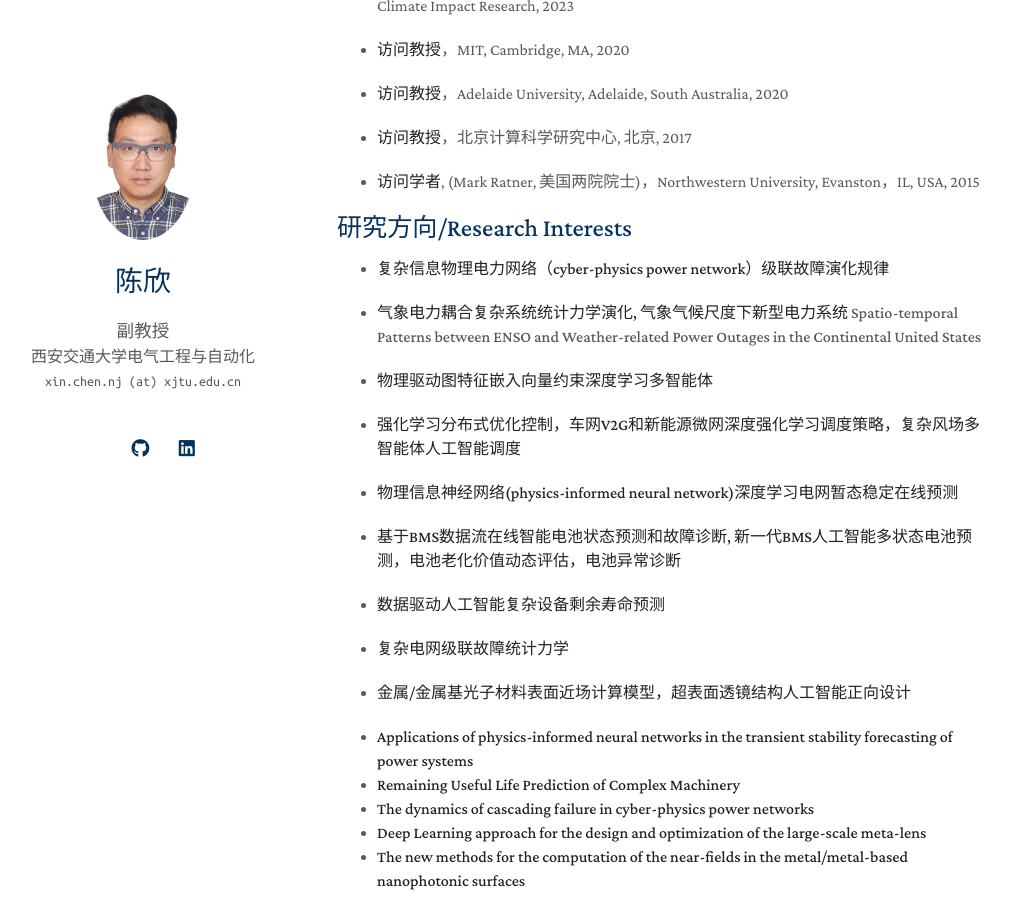
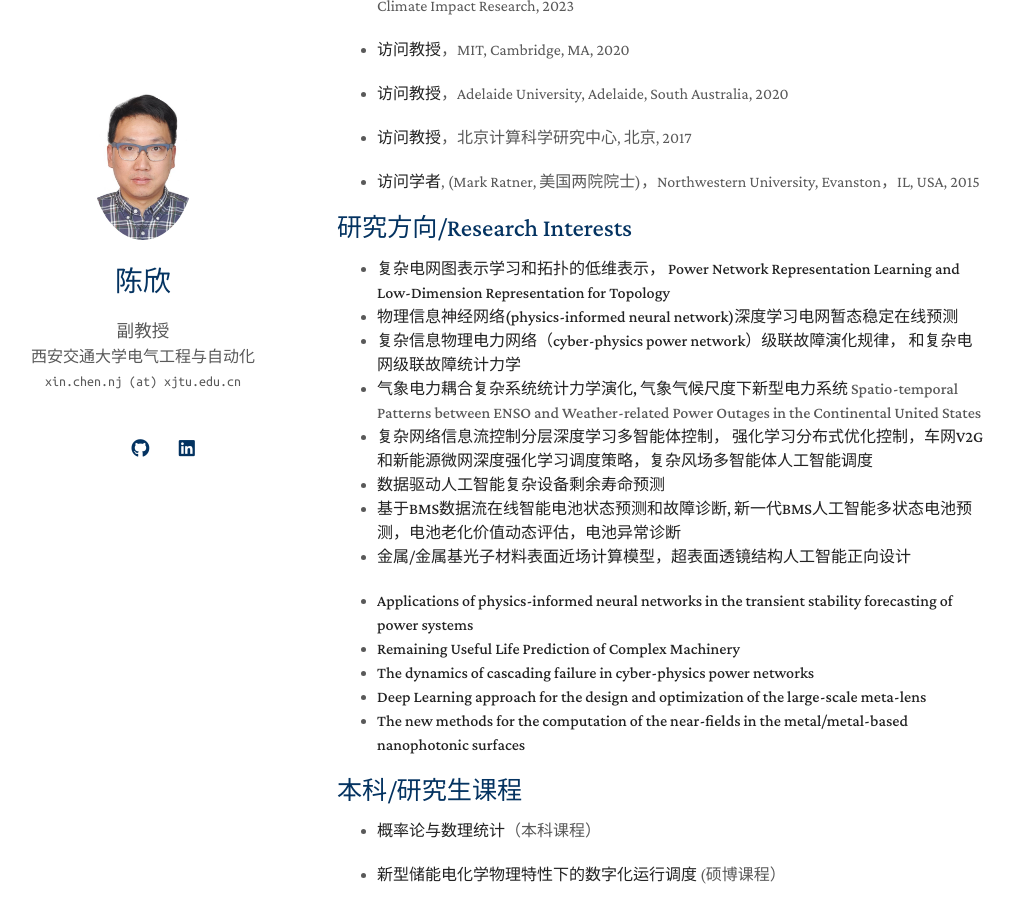
Before and after one commit to IntelligentEnergy/IntelligentEnergy.github.io, a Jekyll site: the page built from index.md, in a window 1280 px wide and 900 px high, scrolled down 468 px. Shown: the whole window, without its empty margins (133-1147 px from the left). Built offline with Jekyll 4.4.1, drawn with Linux system fonts in a browser that asks for light colours; nearby versions of some CDN libraries; a style sheet for code colours, icons or effects is not loaded; our own code applies the rules of GitHub Pages for plain Markdown files; some of the changed text lies outside the part shown.

Commit message:
Update index.md

```diff
--- a/index.md
+++ b/index.md
@@ -34,25 +34,14 @@ layout: homepage
 
 ## 研究方向/Research Interests
 
-- **复杂信息物理电力网络（cyber-physics power network）级联故障演化规律**
-
+- **复杂电网图表示学习和拓扑的低维表示， Power Network Representation Learning and Low-Dimension Representation for Topology**
+- **物理信息神经网络(physics-informed neural network)深度学习电网暂态稳定在线预测**
+- **复杂信息物理电力网络（cyber-physics power network）级联故障演化规律， 和复杂电网级联故障统计力学**
 - **气象电力耦合复杂系统统计力学演化, 气象气候尺度下新型电力系统 <a href="https://arxiv.org/abs/2406.14474"><autocolor>Spatio-temporal Patterns between ENSO and Weather-related Power Outages in the Continental United States</autocolor></a>**
-
-- **物理驱动图特征嵌入向量约束深度学习多智能体**
-
-- **强化学习分布式优化控制，车网V2G和新能源微网深度强化学习调度策略，复杂风场多智能体人工智能调度**
-
-- **物理信息神经网络(physics-informed neural network)深度学习电网暂态稳定在线预测**
-
+- **复杂网络信息流控制分层深度学习多智能体控制， 强化学习分布式优化控制，车网V2G和新能源微网深度强化学习调度策略，复杂风场多智能体人工智能调度**
+- **数据驱动人工智能复杂设备剩余寿命预测**
 - **基于BMS数据流在线智能电池状态预测和故障诊断, 新一代BMS人工智能多状态电池预测，电池老化价值动态评估，电池异常诊断**
-
-- **数据驱动人工智能复杂设备剩余寿命预测**
-
-- **复杂电网级联故障统计力学**
-
 - **金属/金属基光子材料表面近场计算模型，超表面透镜结构人工智能正向设计**
-
-
 
 - **Applications of physics-informed neural networks in the transient stability forecasting of power systems**
 - **Remaining Useful Life Prediction of Complex Machinery**
@@ -115,7 +104,12 @@ layout: homepage
 
 ## 学生毕业去向
 
+- **霍龙：** 中国电科院
+
 - **张亚东：** 美团
+- **孙承乾：** 深圳电网
+- **任航：** 冀北电网
+- **顾懿：** 山东电网
 
 - **王振宇：** 德国普朗克研究所  博后
 
```
